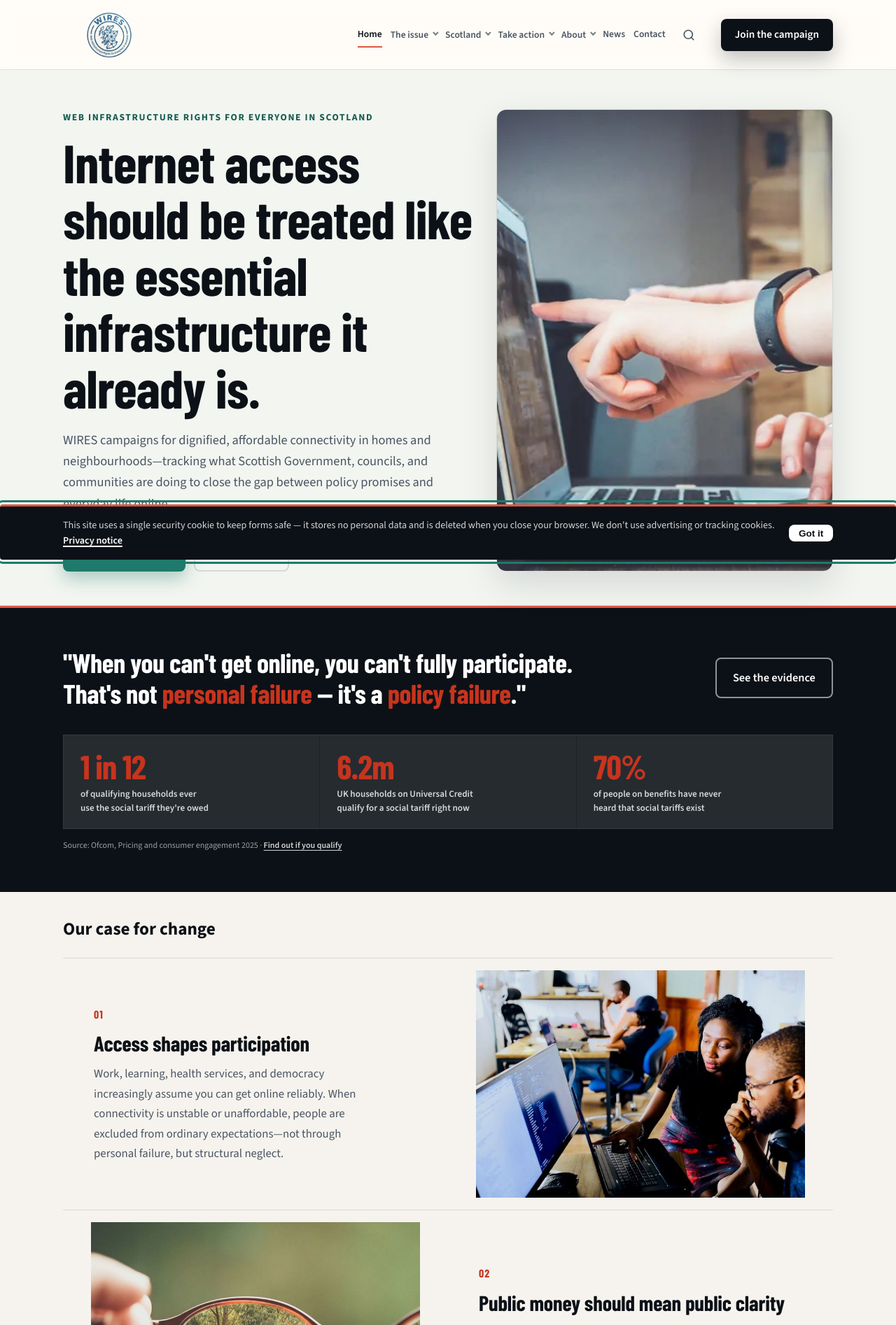
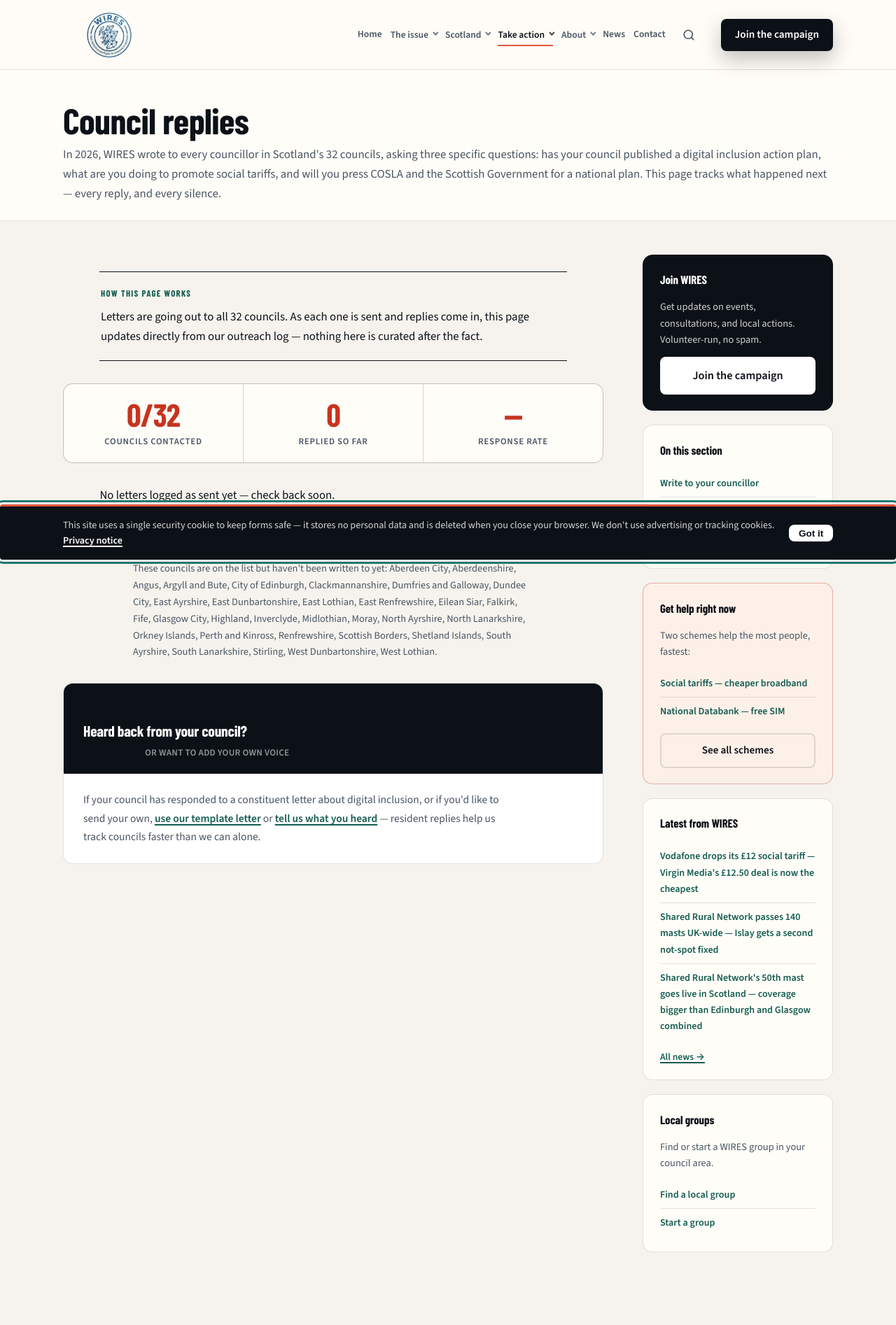
Before and after one commit to wellis321/wifi-scotland-group, a PHP site: page /council-replies in a window 1280 px wide. Shown: the top 1894 px of the page at 70% size. Run offline with PHP 8.4, Linux system fonts and the light colour scheme; data comes from the database, SQL or seed files in the repository; both versions use the stored data as it was after the commit; some libraries are stand-ins or nearby versions; some web fonts are replaced.

Commit message:
accountability changes

```diff
--- a/accountability.php
+++ b/accountability.php
@@ -74,6 +74,7 @@ $statusConfig = [
 $counts = array_count_values(array_column($councils, 'status'));
 
 $sidebarRelated = [
+    ['href' => '/council-replies', 'label' => 'Council replies'],
     ['href' => '/scotland',        'label' => 'Scotland policy'],
     ['href' => '/landscape',       'label' => 'Why WIRES exists'],
     ['href' => '/get-involved',    'label' => 'Get involved'],
--- /dev/null
+++ b/council-replies.php
@@ -0,0 +1,147 @@
+<?php
+
+declare(strict_types=1);
+
+require_once __DIR__ . '/includes/bootstrap.php';
+
+$pageTitle       = 'Council replies — did your council answer?';
+$pageDescription = 'WIRES wrote to every one of Scotland\'s 32 councils asking whether they have a digital inclusion action plan. Here is who replied, and what they said.';
+$currentNav      = 'councilreplies';
+
+$pageOgImage    = image_asset('card-community.jpg');
+$pageOgImageAlt = 'Person writing at a table — representing constituent and campaign contact with elected representatives.';
+
+$sidebarRelated = [
+    ['href' => '/write-to-councillor', 'label' => 'Write to your councillor'],
+    ['href' => '/accountability',      'label' => 'Who is acting?'],
+    ['href' => '/figures',             'label' => 'Figures & sources'],
+];
+
+$councils = [];
+if (db_available()) {
+    try {
+        $councils = db()->query(
+            'SELECT council_area, directory_url, outreach_sent_at, outreach_replied_at, reply_summary
+             FROM council_contacts ORDER BY council_area ASC'
+        )->fetchAll();
+    } catch (Throwable) {}
+}
+
+$sent    = array_filter($councils, static fn($c) => !empty($c['outreach_sent_at']));
+$replied = array_filter($councils, static fn($c) => !empty($c['outreach_replied_at']));
+
+usort($sent, static function ($a, $b) {
+    // Replied councils first, then most recently sent
+    $aReplied = !empty($a['outreach_replied_at']);
+    $bReplied = !empty($b['outreach_replied_at']);
+    if ($aReplied !== $bReplied) return $bReplied <=> $aReplied;
+    return strcmp((string) $b['outreach_sent_at'], (string) $a['outreach_sent_at']);
+});
+
+$notYetSent = array_filter($councils, static fn($c) => empty($c['outreach_sent_at']));
+
+$total        = count($councils) ?: 32;
+$sentCount    = count($sent);
+$repliedCount = count($replied);
+$replyRate    = $sentCount > 0 ? round(($repliedCount / $sentCount) * 100) : 0;
+
+require_once __DIR__ . '/includes/header.php';
+?>
+<header class="page-header">
+    <div class="wrap">
+        <h1>Council replies</h1>
+        <p>In 2026, WIRES wrote to every councillor in Scotland's 32 councils, asking three specific questions: has your council published a digital inclusion action plan, what are you doing to promote social tariffs, and will you press COSLA and the Scottish Government for a national plan. This page tracks what happened next — every reply, and every silence.</p>
+    </div>
+</header>
+
+<div class="section">
+    <div class="wrap">
+        <div class="page-layout" style="padding-top:0">
+        <div class="prose">
+
+            <div class="callout">
+                <p class="callout__eyebrow">How this page works</p>
+                <p>
+                    <?php if ($sentCount === 0): ?>
+                        Letters are going out to all 32 councils. As each one is sent and replies come in, this page updates directly from our outreach log — nothing here is curated after the fact.
+                    <?php else: ?>
+                        <strong><?= $sentCount ?> of <?= $total ?></strong> councils have been written to.
+                        <strong><?= $repliedCount ?></strong> replied<?= $sentCount > 0 ? " ({$replyRate}% response rate)" : '' ?>.
+                        This updates directly from our outreach log — a council appears here the moment we send it a letter, whether or not it ever answers.
+                    <?php endif; ?>
+                </p>
+            </div>
+
+            <div class="stat-strip">
+                <div class="stat-item">
+                    <span class="stat-value"><?= $sentCount ?>/<?= $total ?></span>
+                    <span class="stat-label">councils contacted</span>
+                </div>
+                <div class="stat-item">
+                    <span class="stat-value"><?= $repliedCount ?></span>
+                    <span class="stat-label">replied so far</span>
+                </div>
+                <div class="stat-item">
+                    <span class="stat-value"><?= $sentCount > 0 ? $replyRate . '%' : '—' ?></span>
+                    <span class="stat-label">response rate</span>
+                </div>
+            </div>
+
+            <?php if (empty($sent)): ?>
+                <p>No letters logged as sent yet — check back soon.</p>
+            <?php else: ?>
+                <h2>Contacted so far</h2>
+                <div class="figure-log">
+                    <?php foreach ($sent as $c): ?>
+                        <div class="figure-log__item">
+                            <p class="figure-log__claim">
+                                <?= e($c['council_area']) ?>
+                                <?php if (!empty($c['outreach_replied_at'])): ?>
+                                    <span class="pill pill--active" style="margin-left:0.5rem">Replied</span>
+                                <?php else: ?>
+                                    <span class="pill pill--forming" style="margin-left:0.5rem">Awaiting reply</span>
+                                <?php endif; ?>
+                            </p>
+                            <?php if (!empty($c['reply_summary'])): ?>
+                                <p class="figure-log__note"><?= e($c['reply_summary']) ?></p>
+                            <?php endif; ?>
+                            <p class="figure-log__meta">
+                                <span class="figure-log__date">Sent <?= e(format_date((string) $c['outreach_sent_at'])) ?></span>
+                                <?php if (!empty($c['outreach_replied_at'])): ?>
+                                    <span class="figure-log__date">&middot; Replied <?= e(format_date((string) $c['outreach_replied_at'])) ?></span>
+                                <?php endif; ?>
+                            </p>
+                        </div>
+                    <?php endforeach; ?>
+                </div>
+            <?php endif; ?>
+
+            <?php if (!empty($notYetSent)): ?>
+                <h2 style="margin-top:2.5rem">Not yet contacted</h2>
+                <p class="meta">These councils are on the list but haven't been written to yet: <?= e(implode(', ', array_map(static fn($c) => $c['council_area'], $notYetSent))) ?>.</p>
+            <?php endif; ?>
+
+            <div class="info-card" style="margin-top:2rem">
+                <div class="info-card__header">
+                    <h2 class="info-card__heading">Heard back from your council?</h2>
+                    <p class="info-card__sub">Or want to add your own voice</p>
+                </div>
+                <div class="info-card__body">
+                    <p>If your council has responded to a constituent letter about digital inclusion, or if you'd like to send your own, <a href="/write-to-councillor">use our template letter</a> or <a href="/contact">tell us what you heard</a> — resident replies help us track councils faster than we can alone.</p>
+                </div>
+            </div>
+
+        </div><!-- /prose -->
+
+        <?php require __DIR__ . '/includes/sidebar-campaign.php'; ?>
+
+        </div><!-- /page-layout -->
+    </div>
+</div>
+
+<?php
+$ctaHeading = 'Help us track more councils';
+$ctaBody    = 'Join WIRES and we\'ll keep you updated as replies come in — and let you know when it\'s worth following up.';
+require __DIR__ . '/includes/cta-join.php';
+require_once __DIR__ . '/includes/footer.php';
+?>
--- a/includes/header.php
+++ b/includes/header.php
@@ -63,6 +63,7 @@ $navStructure = [
         'items' => [
             ['id' => 'involved',    'href' => '/get-involved',       'label' => 'Get involved'],
             ['id' => 'councillor',  'href' => '/write-to-councillor','label' => 'Write to your councillor'],
+            ['id' => 'councilreplies', 'href' => '/council-replies', 'label' => 'Council replies'],
             ['id' => 'groups',      'href' => '/groups',             'label' => 'Local groups'],
             ['id' => 'startgroup',  'href' => '/start-a-group',      'label' => 'Start a group'],
         ],
--- a/llms.txt
+++ b/llms.txt
@@ -25,6 +25,7 @@
 
 - [Schemes and programmes for people in Scotland](https://wires.org.uk/get-help)
 - [Write to your councillor](https://wires.org.uk/write-to-councillor): template letter
+- [Council replies](https://wires.org.uk/council-replies): tracks which of Scotland's 32 councils replied to WIRES's accountability letter
 - [Homelessness and digital exclusion](https://wires.org.uk/why-it-matters#homelessness)
 
 ## Community and campaign
--- a/sitemap.php
+++ b/sitemap.php
@@ -37,6 +37,7 @@ $static = [
     ['/start-a-group',        '0.7', 'monthly'],
     ['/get-involved',         '0.7', 'monthly'],
     ['/write-to-councillor',  '0.8', 'monthly'],
+    ['/council-replies',      '0.7', 'weekly'],
     ['/for-organisations',    '0.8', 'monthly'],
     ['/supporters',           '0.8', 'weekly'],
     ['/join-as-organisation', '0.8', 'monthly'],
--- a/write-to-councillor.php
+++ b/write-to-councillor.php
@@ -12,6 +12,7 @@ $pageOgImage    = image_asset('card-community.jpg');
 $pageOgImageAlt = 'Person writing at a table — representing constituent contact with elected representatives.';
 
 $sidebarRelated = [
+    ['href' => '/council-replies','label' => 'Council replies'],
     ['href' => '/get-involved',  'label' => 'Get involved'],
     ['href' => '/scotland',      'label' => 'Scotland policy'],
     ['href' => '/why-it-matters','label' => 'Why it matters'],
```
Also changed, not shown: admin/council-edit.php (+32 -5 lines), admin/councils.php (+26 -4 lines), schema.sql (+9 -0 lines), .htaccess.
